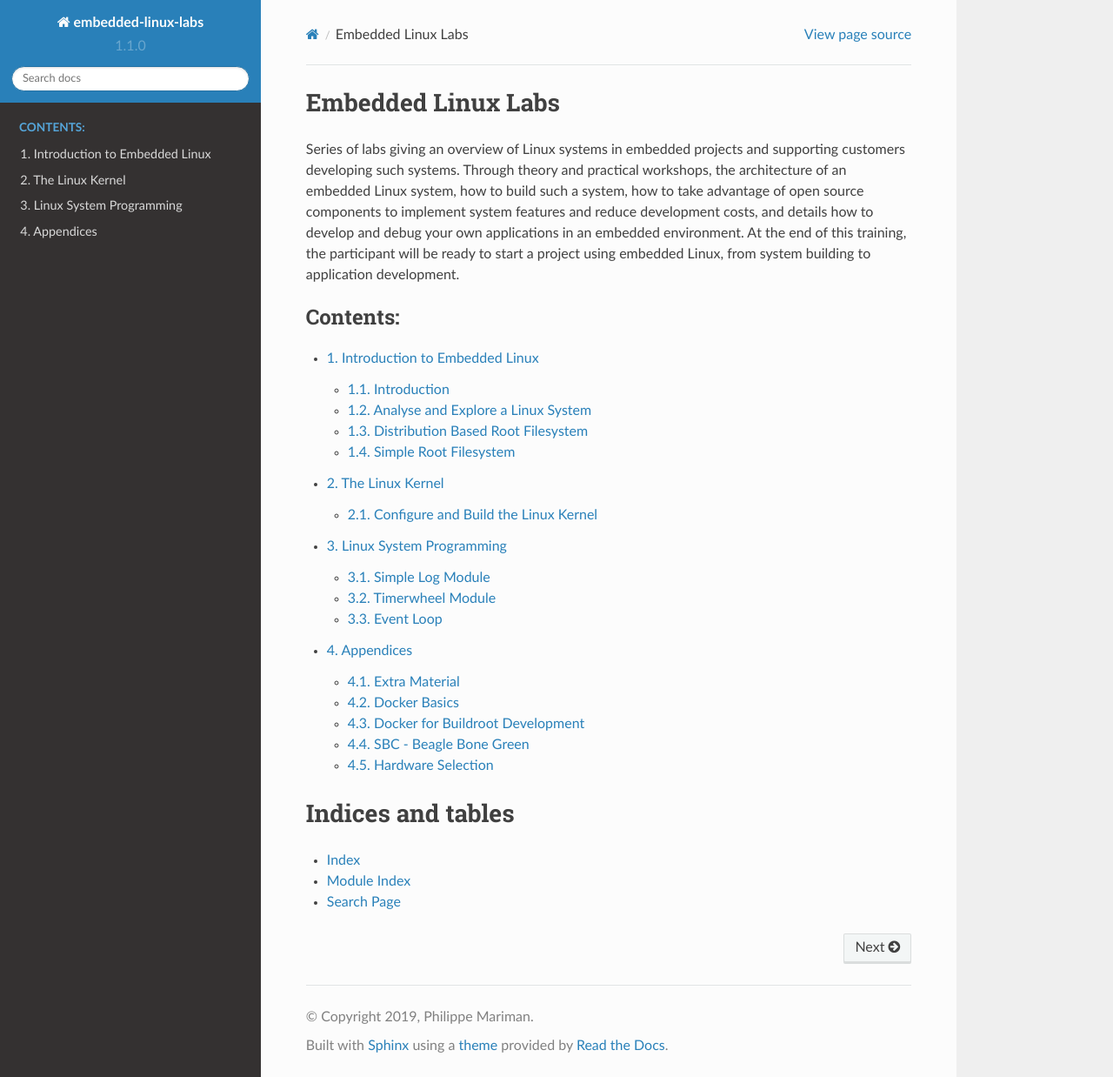
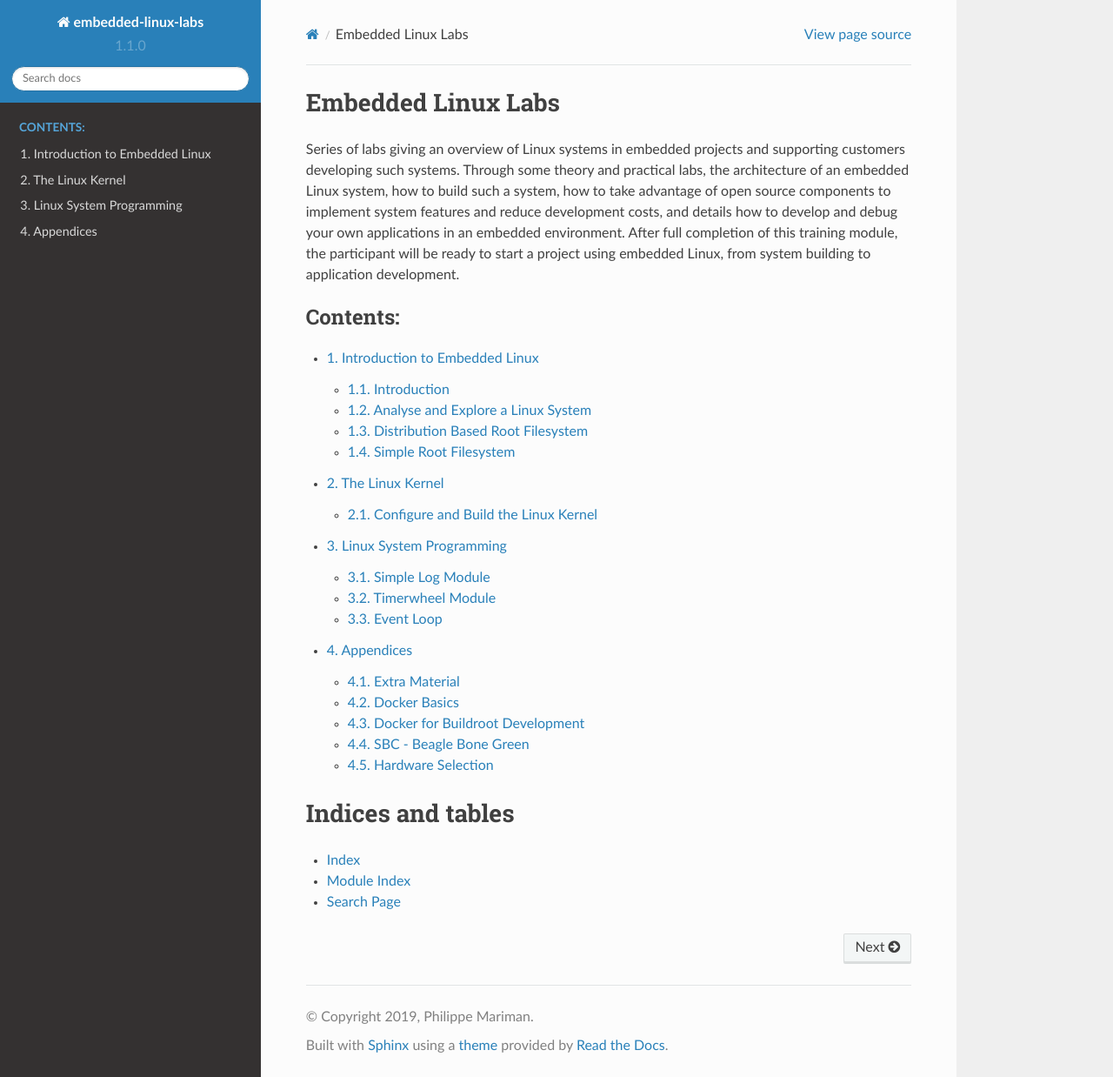
Before and after one commit to pmariman/embedded-linux-labs, a Sphinx documentation site: the page built from docs/source/index.rst, in a window 1280 px wide and 1238 px high. Shown: the whole window at 87% size. Built offline with Sphinx 7.4.7 and the Read the Docs theme 2.0.0, drawn with Linux system fonts in a browser that asks for light colours.

Commit message:
update index text

```diff
--- a/docs/source/index.rst
+++ b/docs/source/index.rst
@@ -7,11 +7,11 @@ Embedded Linux Labs
 ===================
 
 Series of labs giving an overview of Linux systems in embedded projects and supporting customers developing
-such systems. Through theory and practical workshops, the architecture of an
+such systems. Through some theory and practical labs, the architecture of an
 embedded Linux system, how to build such a system, how to take advantage of open
 source components to implement system features and reduce development costs,
 and details how to develop and debug your own applications in an embedded environment.
-At the end of this training, the participant will be ready to start a project using
+After full completion of this training module, the participant will be ready to start a project using
 embedded Linux, from system building to application development.
 
 
```
